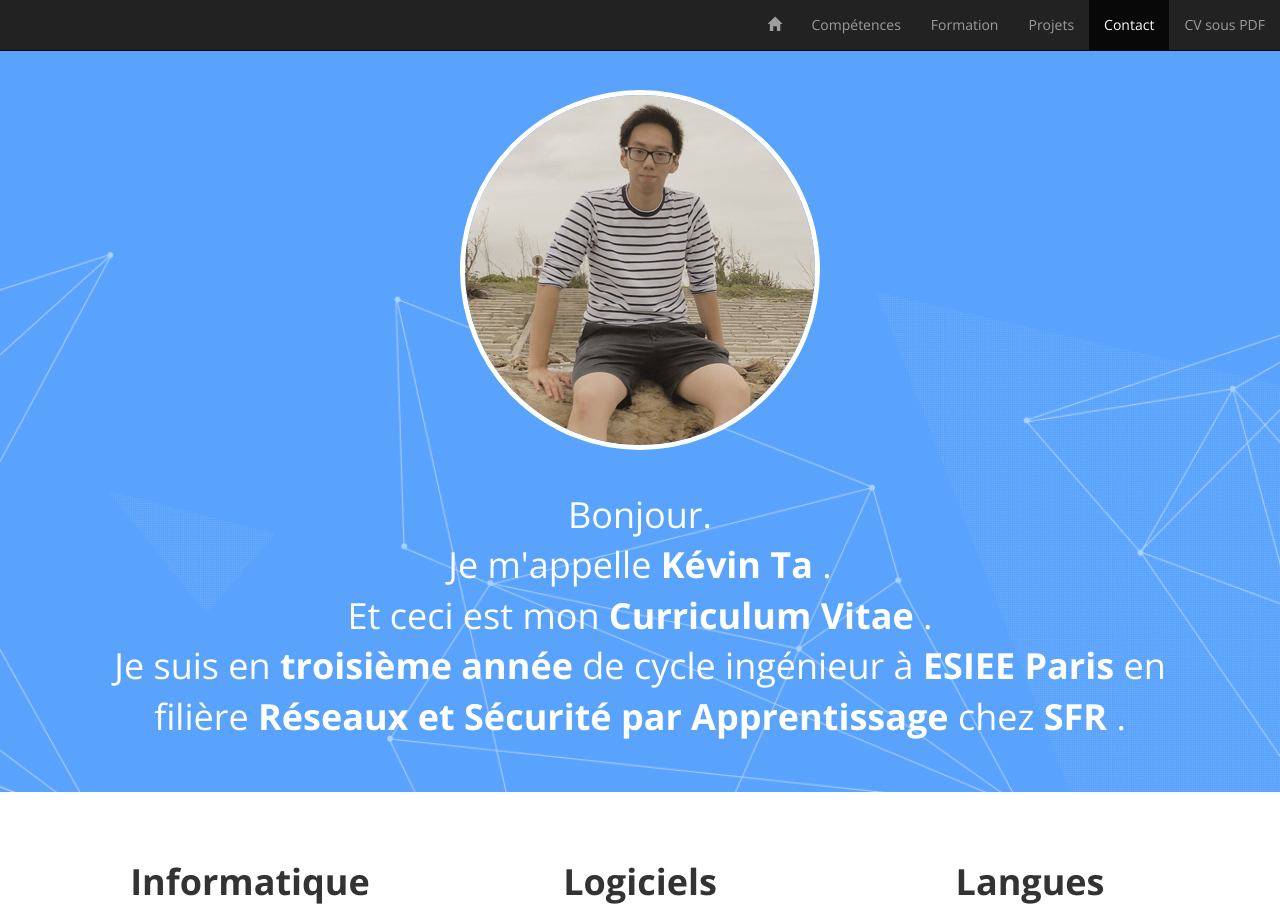
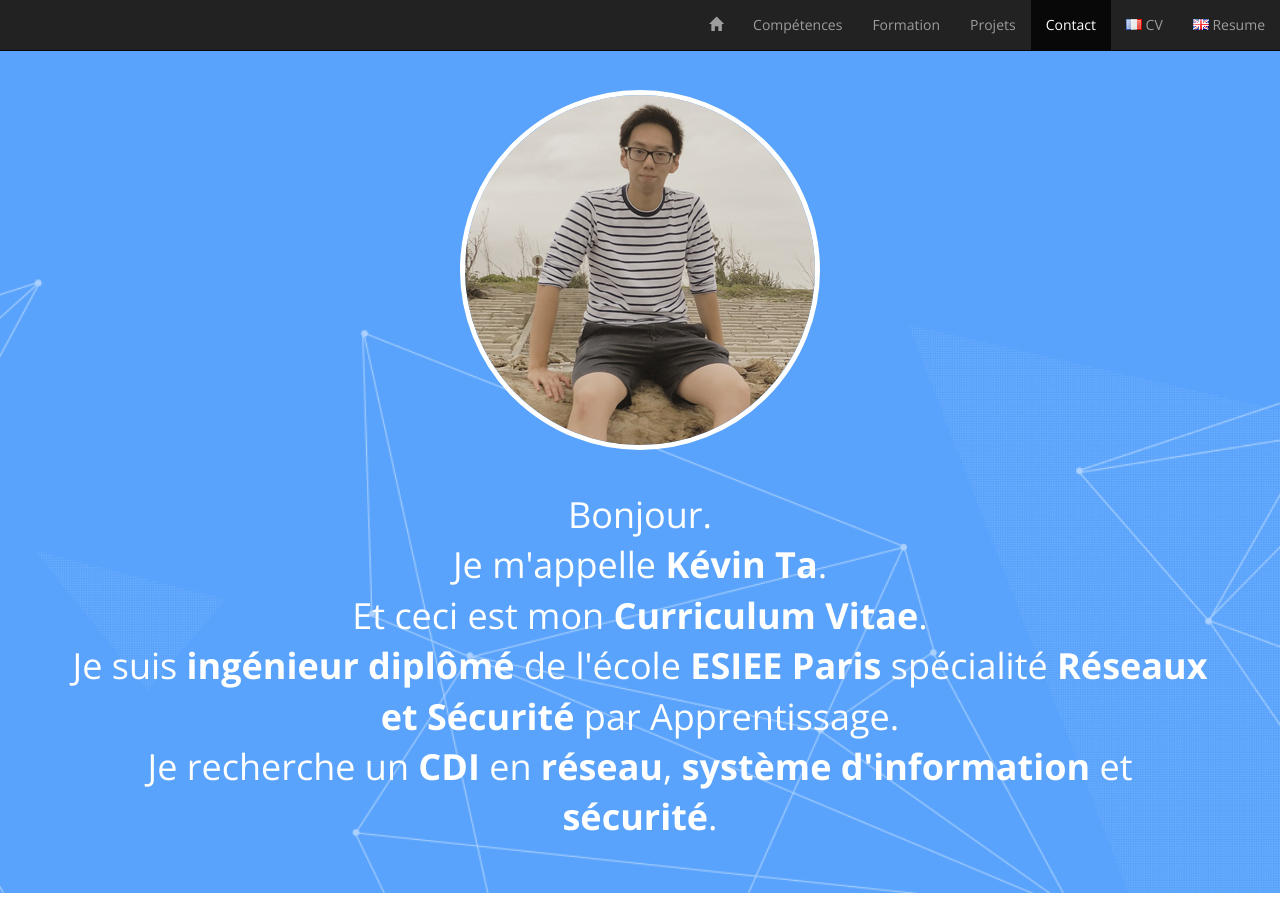
Before and after one commit to adenbagja/biodata-aden, a plain HTML site: page index.html in a window 1280 px wide. Shown: the top 909 px of the page. Drawn offline with nearby package versions, Linux system fonts and the light colour scheme; a script that the page names is missing.

Commit message:
Updated resume

```diff
--- a/index.html
+++ b/index.html
@@ -2,7 +2,7 @@
 <html lang="fr" >
 
 <head>
-    <title>Kevin Ta - CV</title>
+    <title>Kevin Ta</title>
 
     <meta charset="utf-8" />
     <meta http-equiv="X-UA-Compatible" content="IE=edge">
@@ -77,7 +77,10 @@
                         <a class="scrollTo" href="#contact">Contact</a>
                     </li>
                     <li>
-                        <a class="scrollTo" href="cv.pdf">CV sous PDF</a>
+                        <a class="scrollTo" href="cv_fr.pdf"><img src="img/fr-icon.png" style="vertical-align:inherit" alt="GB flag"> CV</a>
+                    </li>
+                    <li>
+                        <a class="scrollTo" href="cv_en.pdf"><img src="img/gb-icon.png" style="vertical-align:inherit" alt="GB flag"> Resume</a>
                     </li>
                 </ul>
             </div>
@@ -92,21 +95,18 @@
             <h1>
                 Bonjour.
                 <br/>
-                Je m'appelle <b>Kévin Ta</b>
-                .
+                Je m'appelle <b>Kévin Ta</b>.
                 <br/>
-                Et ceci est mon <b>Curriculum Vitae</b>
-                .
+                Et ceci est mon <b>Curriculum Vitae</b>.
                 <br/>
-                Je suis en
-                <b>troisième année</b>
-                de cycle ingénieur à
+                Je suis
+                <b>ingénieur diplômé</b>
+                de l'école
                 <b><a href="http://www.esiee.fr">ESIEE Paris</a></b>
-                en filière
-                <b>Réseaux et Sécurité par Apprentissage</b>
-                chez
-                <b><a href="http://www.sfr.com">SFR</a></b>
-                .
+                spécialité
+                <b>Réseaux et Sécurité</b> par Apprentissage.
+                <br/>
+                Je recherche un <b>CDI</b> en <b>réseau</b>, <b>système d'information</b> et <b>sécurité</b>.
             </h1>
             <br/>
         </div>
@@ -229,7 +229,7 @@
             <div class="page-header">
                 <h1 id="timeline">
                     <b>Cursus actuel :</b>
-                    5ème année à ESIEE Paris en filière Réseaux et Sécurité par Apprentissage
+                    Ingénieur diplômé de l'école ESIEE Paris
                 </h1>
             </div>
             <ul class="timeline">
```
Also changed, not shown: img/fr-icon.png (added), img/gb-icon.png (added), 3 other files.
